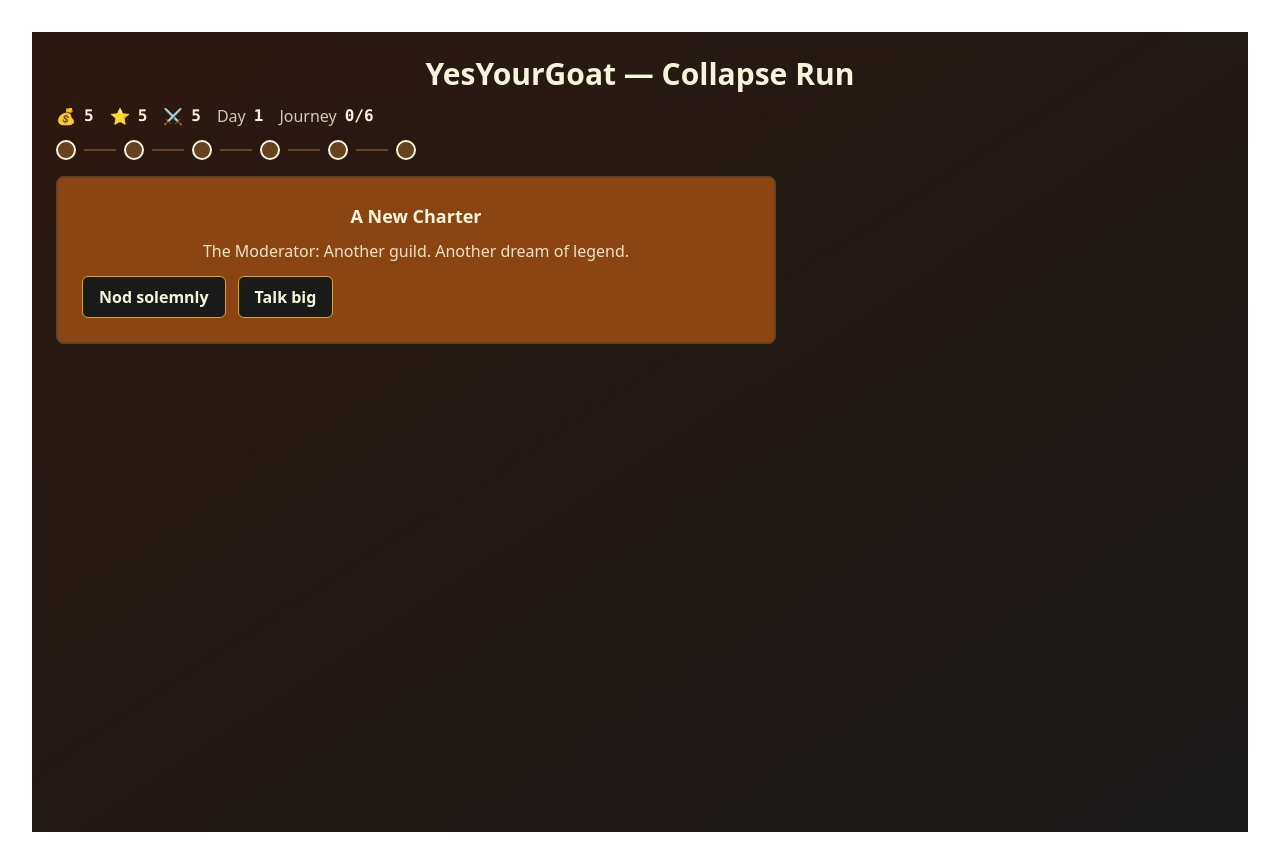
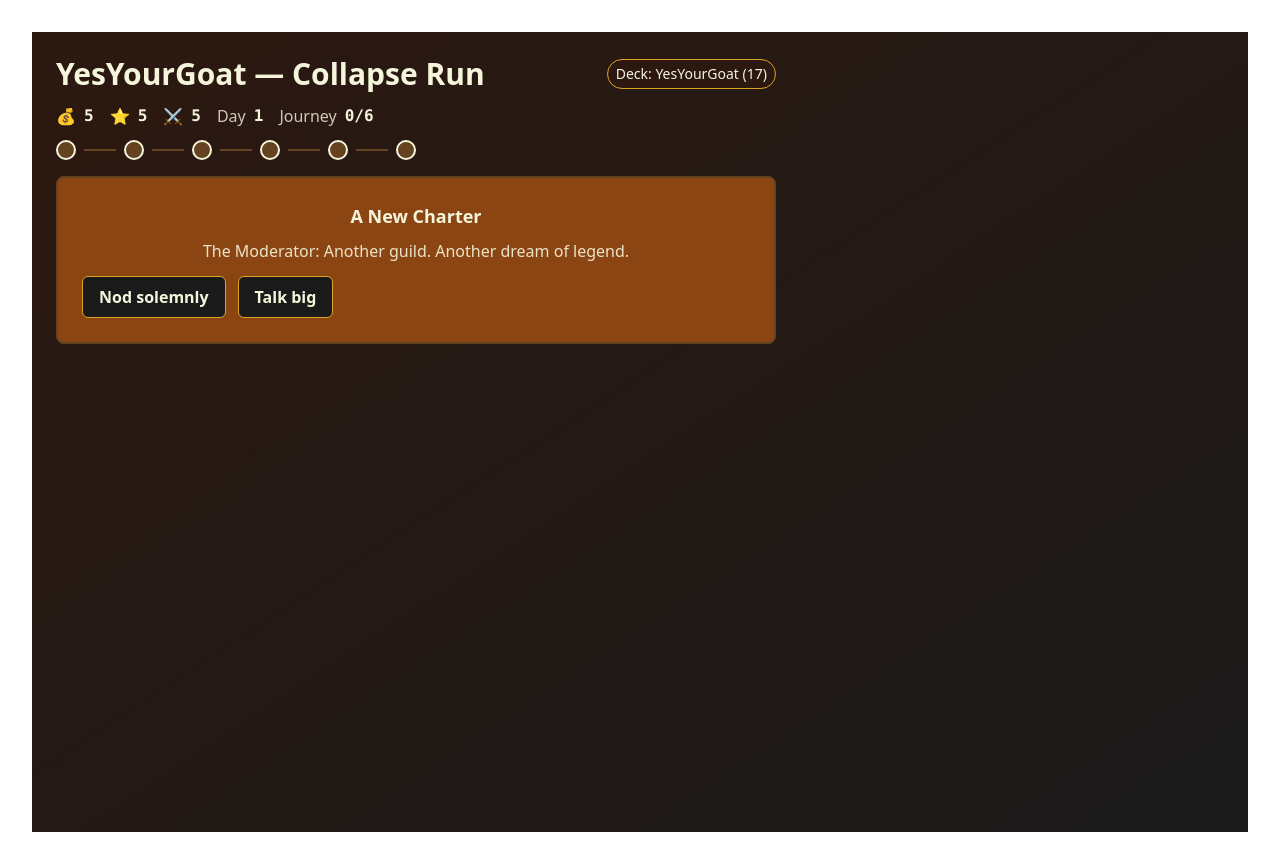
Before and after one commit to umutterol/YesYourGoatWeb, a React (Vite) app in the folder web-ts/: page /yesyourgoat in a window 1280 px wide. Built offline with nearby package versions, Linux system fonts and the light colour scheme.

Commit message:
feat: enhance YesYourGoat header with deck information
- Updated the header layout to include a deck information badge displaying the number of events.
- Improved visual alignment by wrapping the title and badge in a flex container for better presentation.

```diff
--- a/web-ts/src/modes/yesyourgoat/YesYourGoat.tsx
+++ b/web-ts/src/modes/yesyourgoat/YesYourGoat.tsx
@@ -120,7 +120,12 @@ export default function YesYourGoat() {
 
   return (
     <div className="min-h-screen w-full bg-gradient-to-br from-[#2c1810] to-[#1a1a1a] text-[#f5f5dc] p-4 md:p-6">
-      <h1 className="text-2xl md:text-3xl font-bold mb-3">YesYourGoat — Collapse Run</h1>
+      <div className="flex items-center justify-between mb-3 max-w-[720px]">
+        <h1 className="text-2xl md:text-3xl font-bold">YesYourGoat — Collapse Run</h1>
+        <div className="text-xs md:text-sm px-2 py-1 rounded-full border border-[#daa520] bg-[#2c1810] text-[#f5f5dc]">
+          Deck: YesYourGoat ({events.length})
+        </div>
+      </div>
       <div className="flex flex-wrap items-center gap-4 mb-3">
         <div className="inline-flex items-center gap-2"><span>💰</span><span className="font-mono font-bold">{meters.funds}</span></div>
         <div className="inline-flex items-center gap-2"><span>⭐</span><span className="font-mono font-bold">{meters.reputation}</span></div>
```
